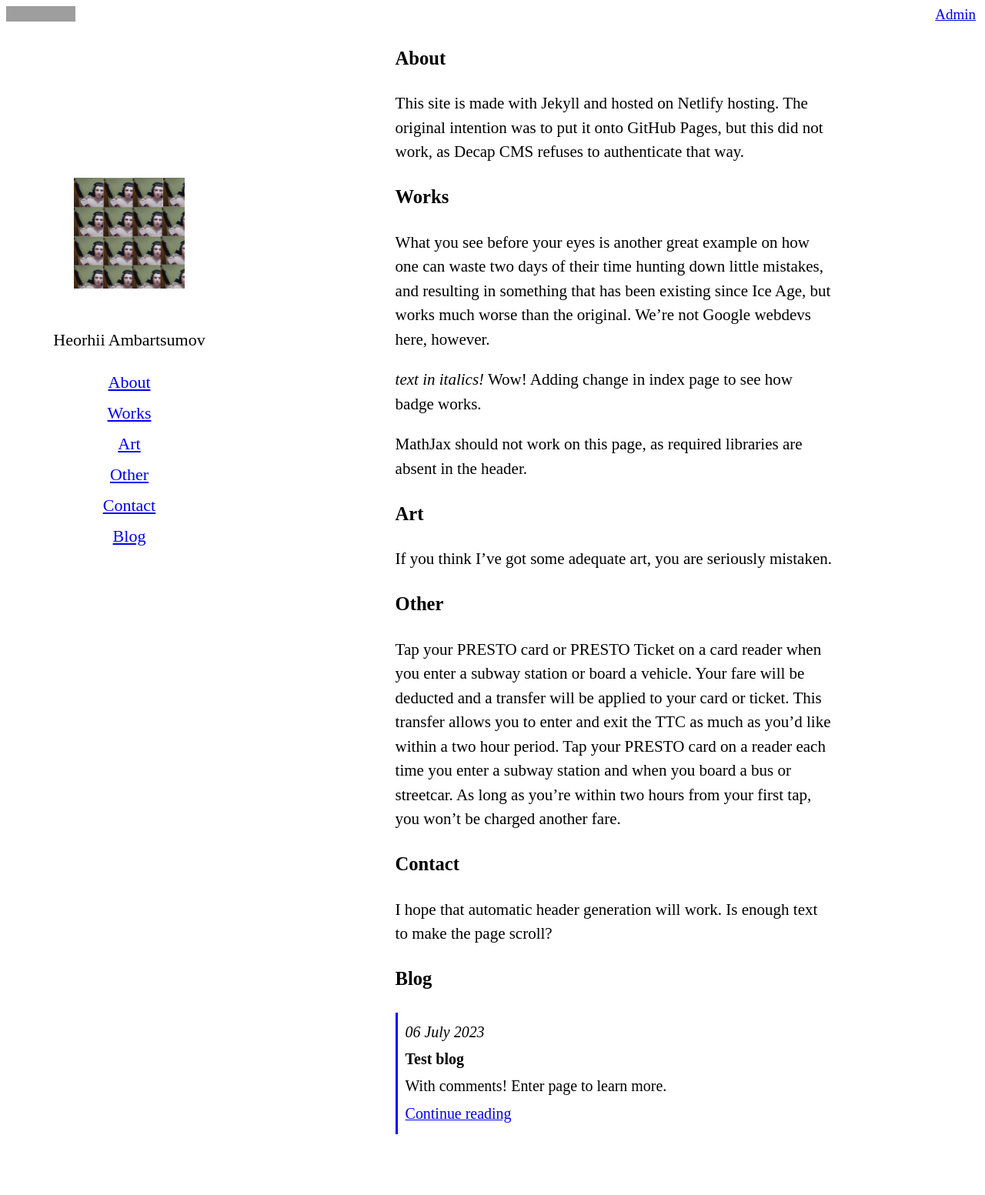
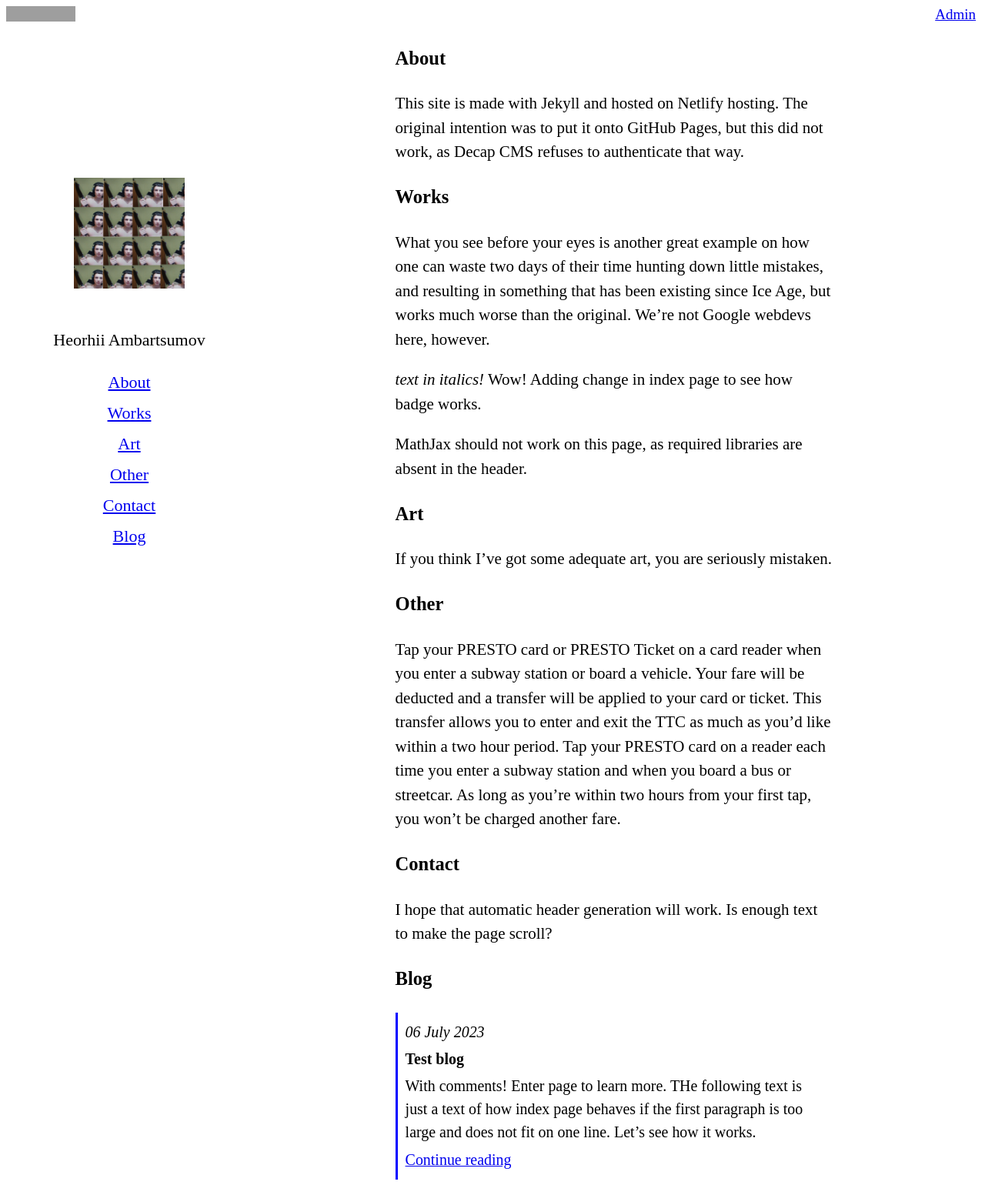
Before and after one commit to hambartsumov/hambartsumov.github.io, a Jekyll site: the page built from index.md, in a window 1280 px wide. Shown: the whole page at 77% size. Built offline with Jekyll 4.4.1, drawn with Linux system fonts in a browser that asks for light colours; before the commit the page ends 1494 px from its top, so only the background shows below that; grey boxes are pictures that could not be loaded.

Commit message:
Update Blog “2023-07-07-test-blog”

```diff
--- a/_posts/2023-07-07-test-blog.md
+++ b/_posts/2023-07-07-test-blog.md
@@ -5,7 +5,7 @@ date: July 6, 2023
 ---
 
 
-With comments! Enter page to learn more.
+With comments! Enter page to learn more. THe following text is just a text of how index page behaves if the first paragraph is too large and does not fit on one line. Let's see how it works.
 
 ![Image of Jekyll](https://jekyllrb.com/img/logo-2x.png)
 *Jekyll logo*
```
